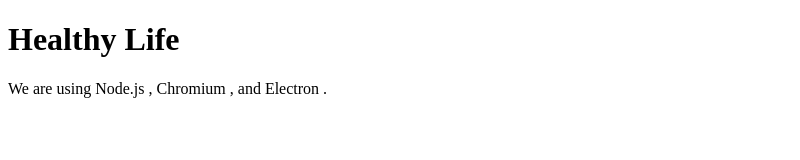
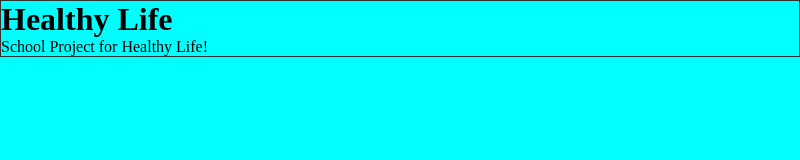
Before and after one commit to DouglasNeres/healthy-life-labsoft-project, an Electron app: page index.html in a window 800 px wide. Drawn offline with Linux system fonts and the light colour scheme.

Commit message:
Hlp - Some Files addition

```diff
--- /dev/null
+++ b/css/style.css
@@ -0,0 +1,10 @@
+*{
+  padding: 0;
+  margin: 0;
+  box-sizing: border-box;
+  background-color: aqua;
+}
+
+header{
+  border: 1px solid #333 ;
+}
--- a/index.html
+++ b/index.html
@@ -1,15 +1,18 @@
 <!DOCTYPE html>
 <html>
+
 <head>
   <meta charset="UTF-8">
-    <!-- https://developer.mozilla.org/en-US/docs/Web/HTTP/CSP -->
   <meta http-equiv="Content-Security-Policy" content="default-src 'self'; script-src 'self'">
   <title>Healthy Life!</title>
+  <link rel="stylesheet" href="css/style.css">
 </head>
+
 <body>
+  <header>
     <h1>Healthy Life</h1>
-    We are using Node.js <span id="node-version"></span>,
-    Chromium <span id="chrome-version"></span>,
-    and Electron <span id="electron-version"></span>.
+    <p>School Project for Healthy Life!</p>
+  </header>
 </body>
+
 </html>
```
Lines whose indentation alone changed are shown as unchanged.
